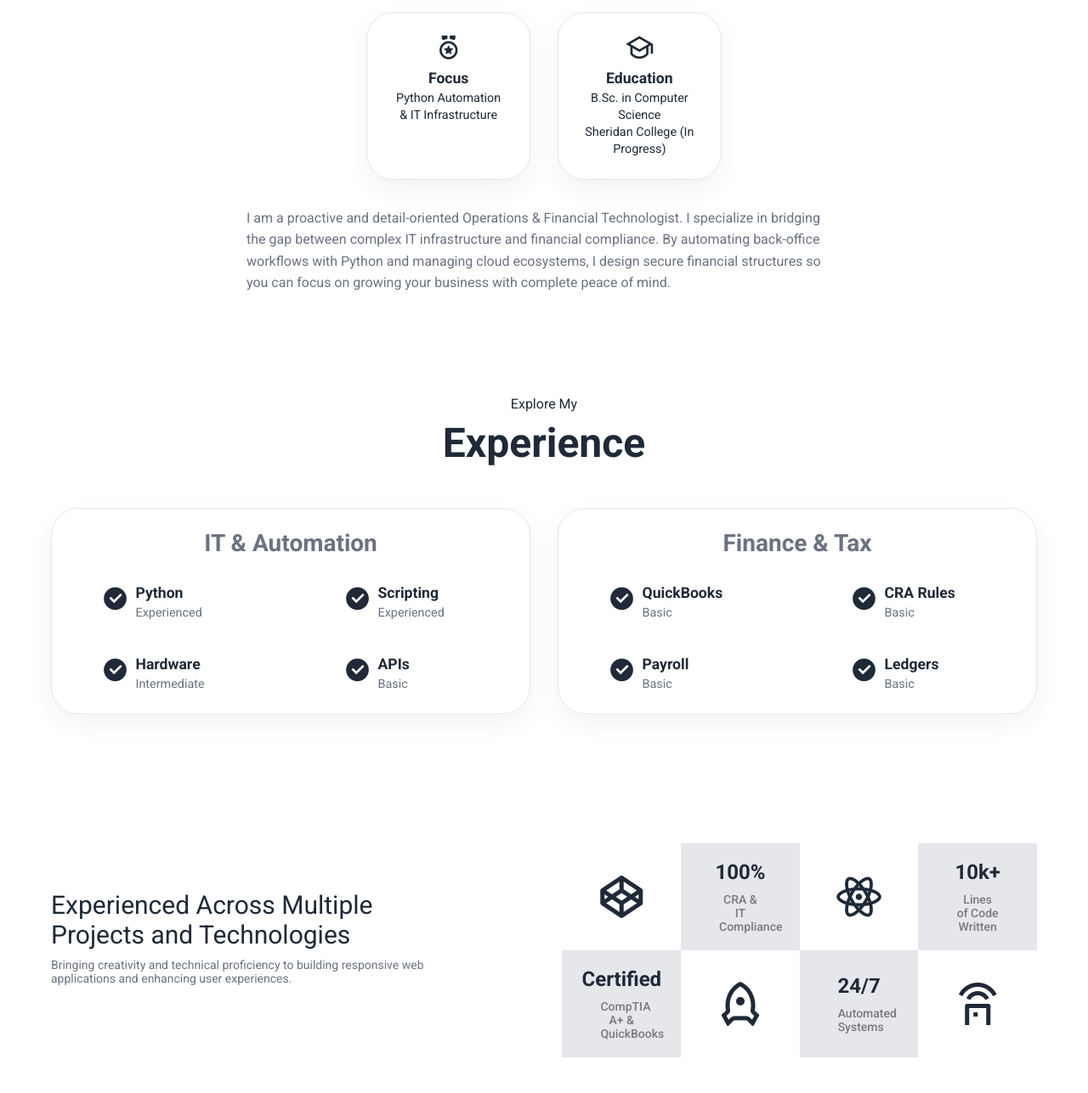
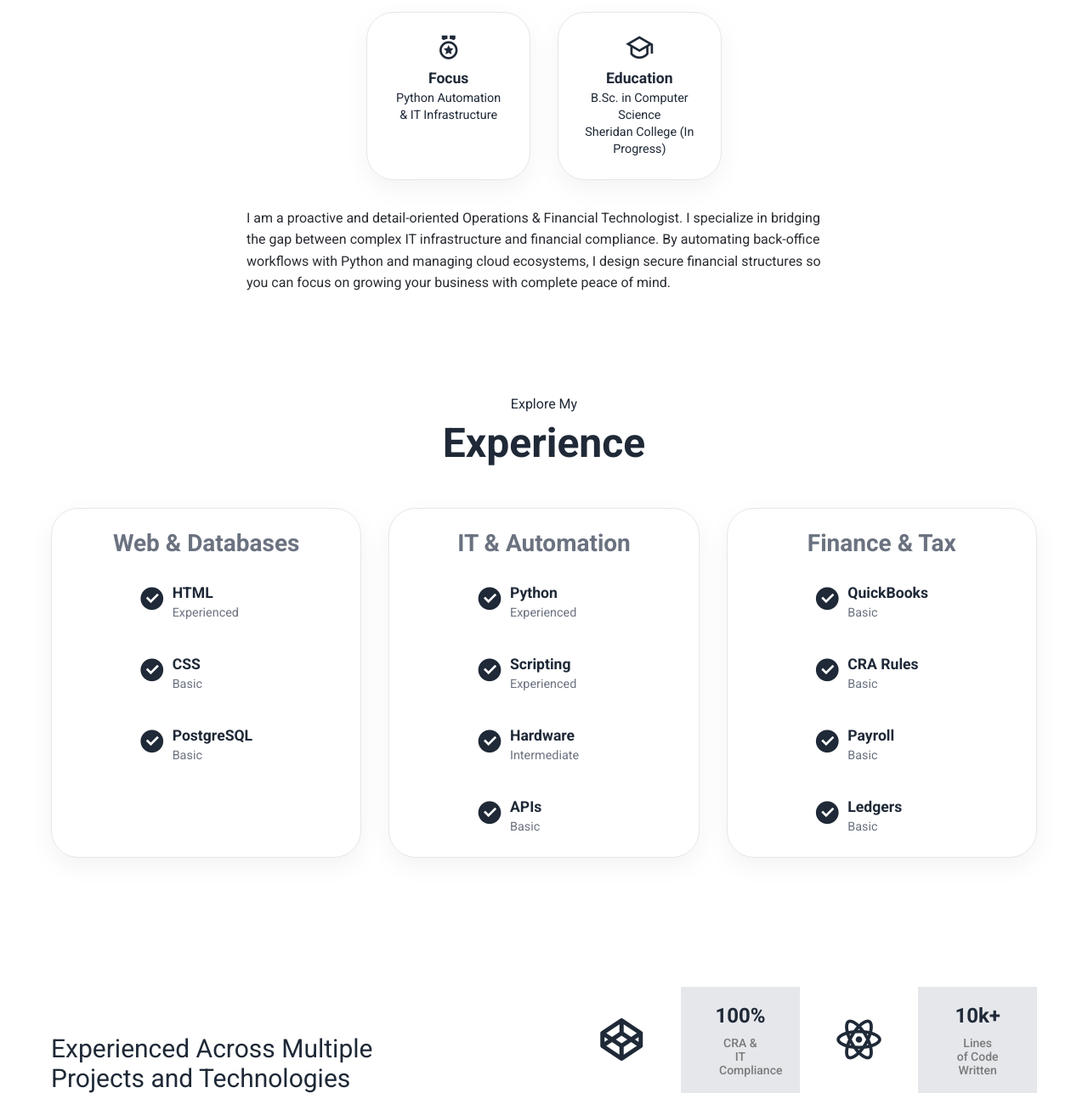
Before and after one commit to YusufA0906/portfolio, a Django app: page / in a window 1280 px wide. Shown: the part 1023-2310 px from the top of the page at 85% size. Run offline with Django 5.2, Linux system fonts and the light colour scheme.

Commit message:
Changed background color and skills section

```diff
--- a/yp/core/templates/index.html
+++ b/yp/core/templates/index.html
@@ -71,6 +71,34 @@
     <h1 class="title">Experience</h1>
     <div class="experience-details-container">
         <div class="about-containers">
+
+            <div class="details-container">
+                <h2 class="experience-sub-title">Web & Databases</h2>
+                <div class="article-container">
+                    <article>
+                        <i class="ri-checkbox-circle-fill icon"></i>
+                        <div>
+                            <h3>HTML</h3>
+                            <p>Experienced</p>
+                        </div>
+                    </article>
+                    <article>
+                        <i class="ri-checkbox-circle-fill icon"></i>
+                        <div>
+                            <h3>CSS</h3>
+                            <p>Basic</p>
+                        </div>
+                    </article>
+                    <article>
+                        <i class="ri-checkbox-circle-fill icon"></i>
+                        <div>
+                            <h3>PostgreSQL</h3>
+                            <p>Basic</p>
+                        </div>
+                    </article>
+                </div>
+            </div>
+
             <div class="details-container">
                 <h2 class="experience-sub-title">IT & Automation</h2>
                 <div class="article-container">
@@ -104,6 +132,7 @@
                     </article>
                 </div>
             </div>
+
             <div class="details-container">
                 <h2 class="experience-sub-title">Finance & Tax</h2>
                 <div class="article-container">
@@ -418,7 +447,10 @@
             <div class="item">
                 <a href="mailto:yusuf_ali0906@hotmail.com">Inquiries & Consulting</a>
                 <p>Drop a line to discuss workflow automation or financial accounting integrations.</p>
-                <a href="mailto:yusuf_ali0906@hotmail.com" class="btn btn--secondary">Send Email</a>
+                <a href="mailto:yusuf_ali0906@hotmail.com">
+                    <button class="btn btn--secondary">Send Email</button>
+                </a>
+
             </div>
 
             <div class="item">
--- a/yp/static/css/style.css
+++ b/yp/static/css/style.css
@@ -304,7 +304,7 @@ nav button i {
 
 
 .text-container p {
-    color: #6b7280;
+    color: #292c31;
     line-height: 1.6;
     text-align: left;
 }
```
